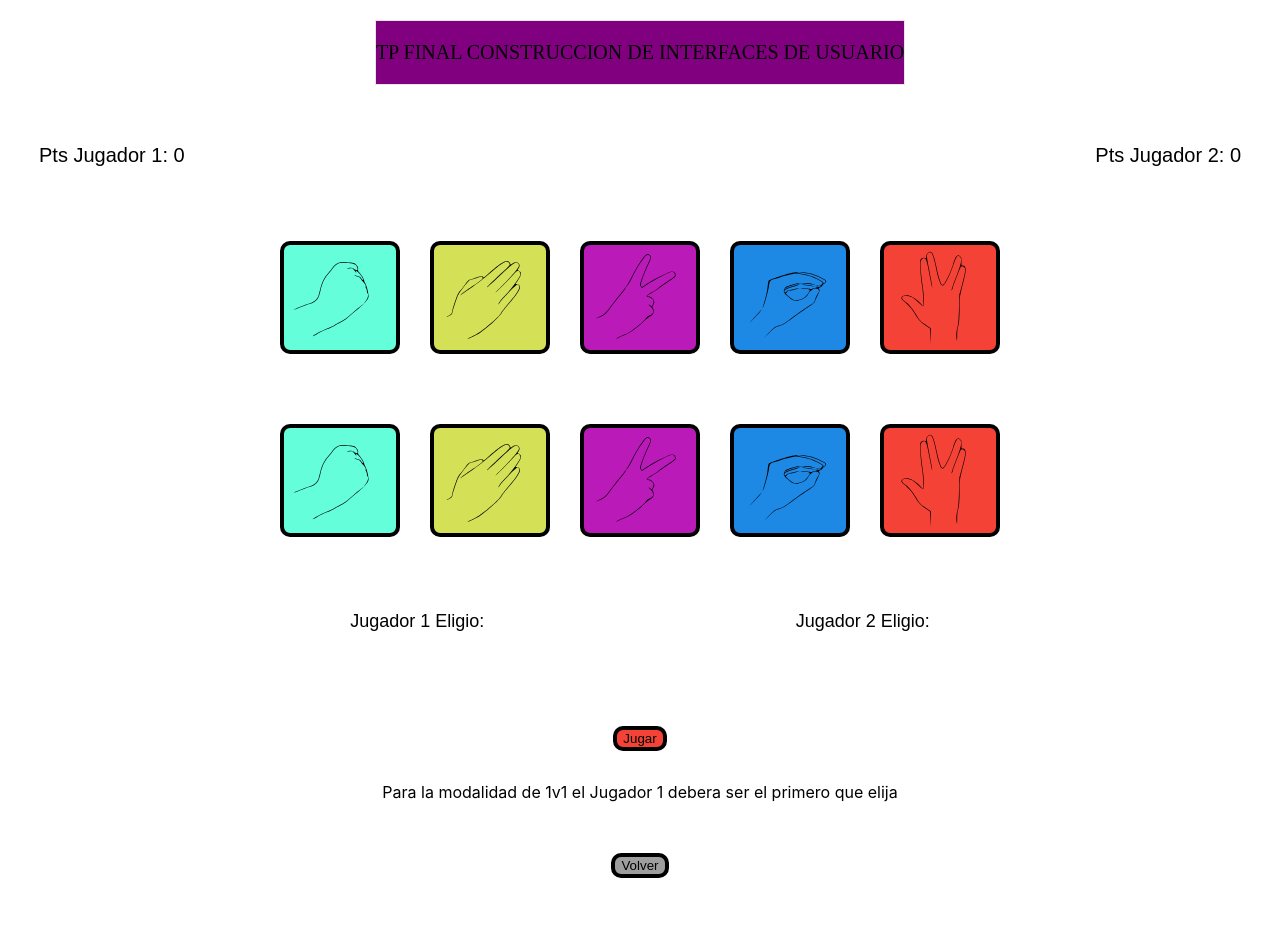
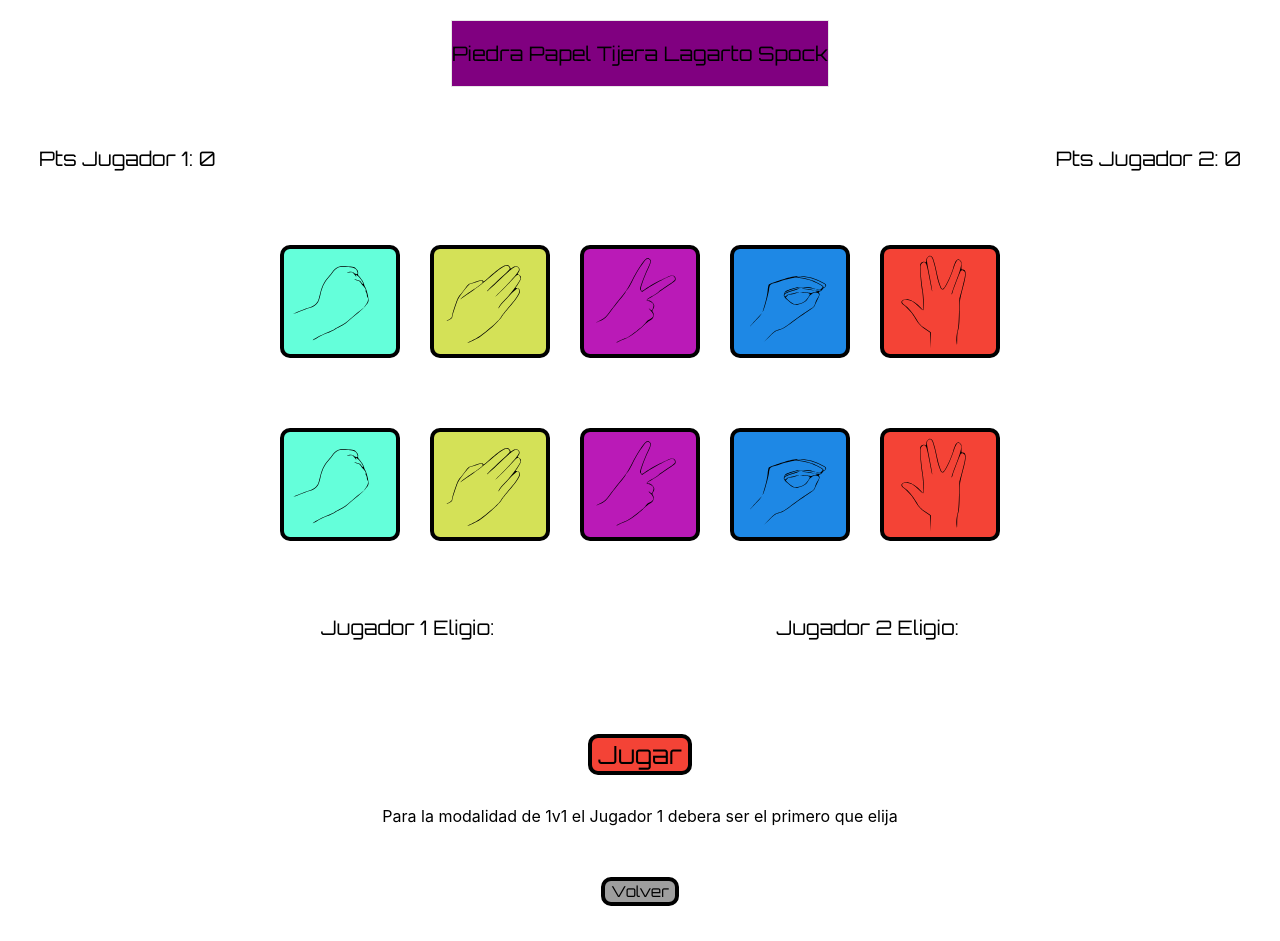
Before and after one commit to LucasMattera/Stone-Papel-Scissors-Lizard-Spock-Web-Game, a React (Create React App) app: page /1v1 in a window 1280 px wide. Before the commit the page ends 913 px from the top, so only its background shows below. Built offline with nearby package versions, Linux system fonts and the light colour scheme.

Commit message:
add fuente copada

```diff
--- a/src/componentes/Home.jsx
+++ b/src/componentes/Home.jsx
@@ -19,17 +19,11 @@
 				<div className="menu-principal container">
 
 					<div className="row">
-						<div>
-							<p className="titulo-juego">Piedra, Papel, Tijera, Lagarto, Spock</p>
-						</div>
-					</div>
-
-					<div className="row">
 						<div className="un-jugador">
 							<Link
 								className="btn-small black"
 								to="/1vsPC">
-									Un Jugador
+										Un Jugador
 							</Link>
 						</div>
 
--- a/src/componentes/Navbar.jsx
+++ b/src/componentes/Navbar.jsx
@@ -9,7 +9,7 @@
             <div>
                 <header className= "header">
                     <div sm={6}>
-                        <p className="titulo">TP FINAL CONSTRUCCION DE INTERFACES DE USUARIO </p>
+                        <p className="titulo">Piedra Papel Tijera Lagarto Spock</p>
                     </div>
                 </header>
             </div>
--- a/src/css/Home.css
+++ b/src/css/Home.css
@@ -1,3 +1,11 @@
+@import url('https://fonts.googleapis.com/css2?family=Orbitron&display=swap');
+
+.un-jugador,
+.dos-jugadores{
+	font-family: Orbitron;
+	font-size: 20px
+}
+
 .Juego {
     text-align: center;
 }
--- a/src/css/JugadorVsPC.css
+++ b/src/css/JugadorVsPC.css
@@ -1,3 +1,21 @@
+@import url('https://fonts.googleapis.com/css2?family=Orbitron&display=swap');
+
+.puntos-jugadores,
+.elecciones-jugadores,
+.resultado{
+    font-family: 'Orbitron', cursive;
+    font-size: 20px;
+}
+
+.boton-jugar{
+    font-family: 'Orbitron', cursive;
+    font-size: 25px;
+}
+
+.boton-home{
+    font-family: 'Orbitron', cursive;
+    font-size: 15px;
+}
 
 .jugador1{
     display: flex;
@@ -9,8 +27,6 @@
 }
 
 .puntos-jugadores{
-    font-family: sans-serif;
-    font-size: 20px;
     padding: 20px;
     margin: 19px;
     display: flex;
@@ -18,8 +34,6 @@
 }
 
 .elecciones-jugadores{
-    font-family: sans-serif;
-    font-size: 18px;
     padding: 20px;
     margin: 19px;
     display: flex;
@@ -109,9 +123,6 @@
 
 }
 
-.regla-1v1{
-}
-
 .regla-div{
     display: flex;
     justify-content: center;
@@ -143,8 +154,6 @@
 }
 
 .resultado{
-    font-family: sans-serif;
-    font-size: 35px;
     display: flex;
     justify-content: center;
 }
--- a/src/css/Navbar.css
+++ b/src/css/Navbar.css
@@ -1,10 +1,11 @@
+@import url('https://fonts.googleapis.com/css2?family=Orbitron&display=swap');
+
 header{
     background-color: purple;
     border: 1px solid rgb(231, 230, 230);
     display: flex;
     justify-content: center;
     align-content: center;
-    font-family: 'Press Start 2P', cursive;
 }
 
 .titulo {
@@ -12,7 +13,7 @@
     align-content: center;
     font-size: 20px;
     color: black;
-    font-family: cursive;
+    font-family: 'Orbitron', cursive;
 }
 
 .imagen-header-lg{
```
